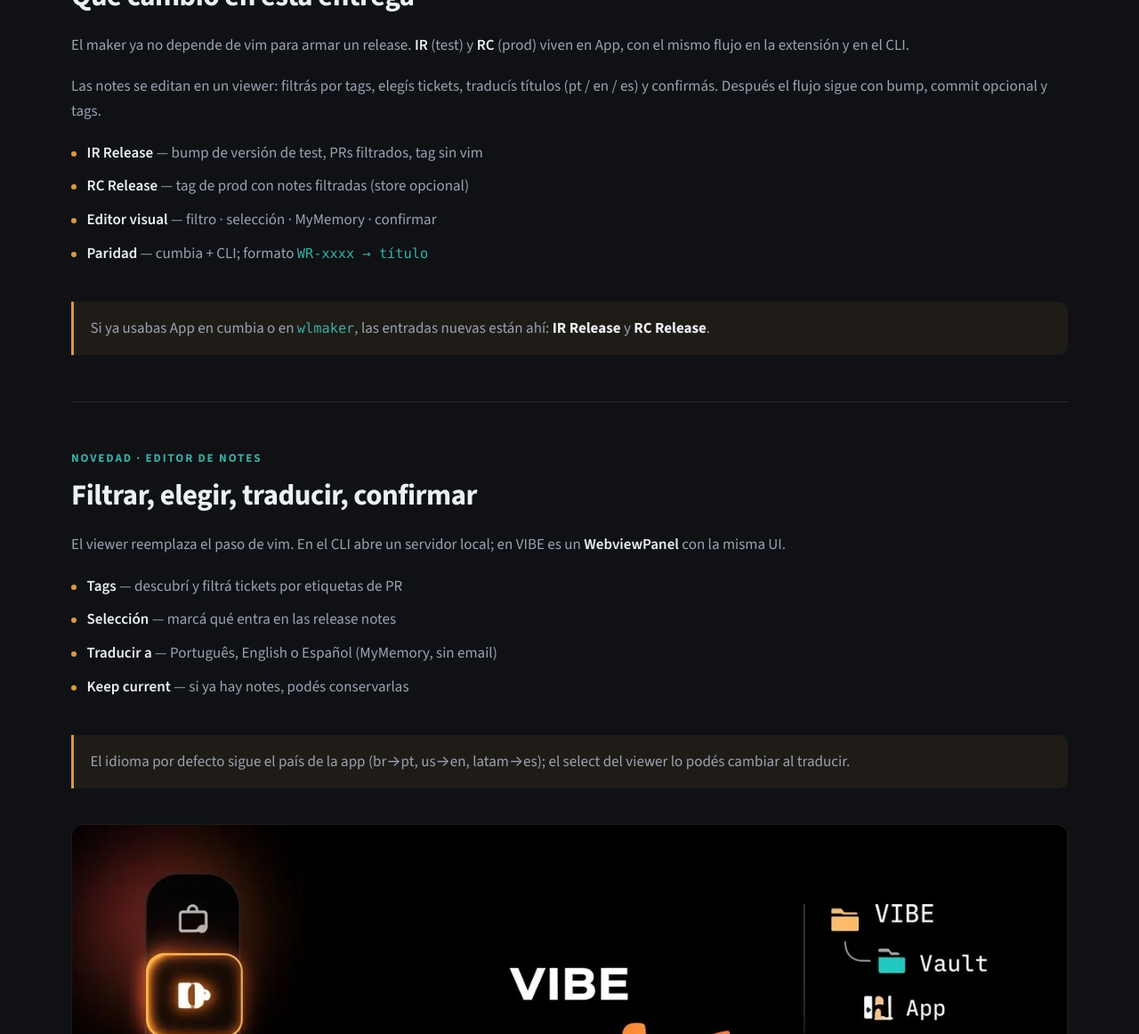
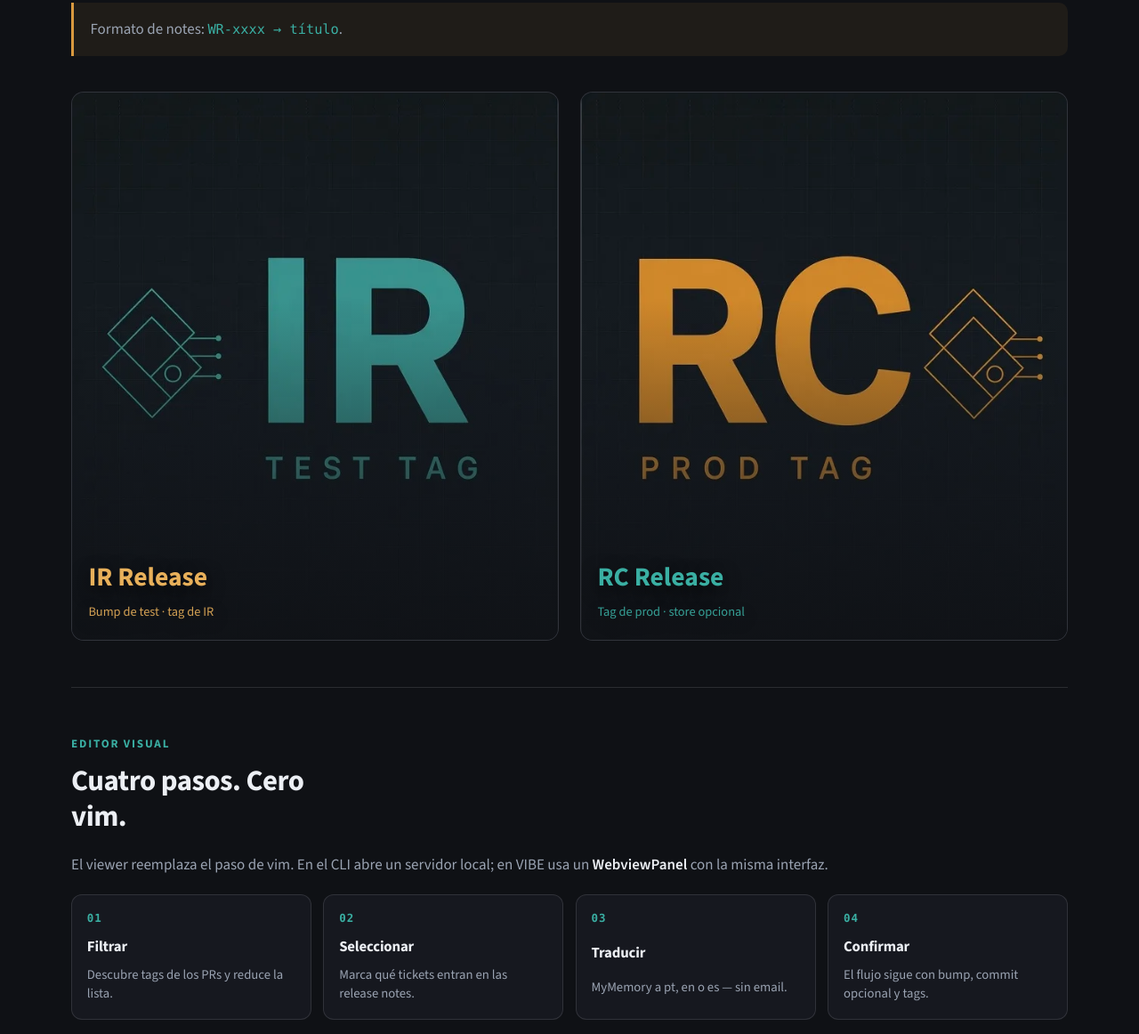
Before and after one commit to MatiasZL/vibe-dist, a plain HTML site: page docs/1.2.0/index.html in a window 1280 px wide. Shown: the part 890-2052 px from the top of the page at 89% size. Drawn offline with nearby package versions, Linux system fonts and the light colour scheme.

Commit message:
docs: publish launch page (1.2.0)

```diff
--- a/docs/1.2.0/app.js
+++ b/docs/1.2.0/app.js
@@ -86,6 +86,19 @@
     </figure>`;
   }
 
+  function renderTimeline(section) {
+    if (!section.timeline || !section.timeline.length) return "";
+    return `<ol class="timeline">${section.timeline
+      .map(
+        (step) => `<li class="timeline-step">
+        <span class="timeline-index">${esc(String(step.n || ""))}</span>
+        <span class="timeline-label">${esc(step.label || "")}</span>
+        <span class="timeline-copy">${step.copy || ""}</span>
+      </li>`
+      )
+      .join("")}</ol>`;
+  }
+
   function renderSection(release, section) {
     if (section.type === "install") {
       return `<section id="${esc(section.id)}">
@@ -104,6 +117,23 @@
           ${renderCodes(section)}
           ${section.hintHtml ? `<p class="hint">${section.hintHtml}</p>` : ""}
           ${renderCtas(section.ctas)}
+        </div>
+      </section>`;
+    }
+
+    if (section.type === "timeline") {
+      return `<section id="${esc(section.id)}" class="release-section release-section--timeline">
+        <div class="section-head">
+          <p class="section-kicker">${esc(section.kicker || "")}</p>
+          <h2 class="section-title">${esc(section.title || "")}</h2>
+        </div>
+        <div class="section-body">
+          ${(section.paragraphs || [])
+            .map((p) => `<p class="section-copy">${p}</p>`)
+            .join("")}
+          ${renderTimeline(section)}
+          ${(section.figures || []).map((f) => renderFigure(release, f)).join("")}
+          ${section.note ? `<p class="note">${section.note}</p>` : ""}
         </div>
       </section>`;
     }
--- a/docs/1.2.0/index.html
+++ b/docs/1.2.0/index.html
@@ -7,7 +7,7 @@
   <meta name="description" content="Blog de mejoras de VIBE (extensión de VS Code) y wlmaker (CLI): qué cambió en cada versión y cómo instalarlo." />
   <meta property="og:title" content="VIBE · Blog de mejoras de la extensión y el CLI" />
   <meta property="og:description" content="Qué mejoró en VIBE 1.2.0 y wlmaker 1.10.0: IR + RC Release con editor visual, filtros, traducción y tags sin vim." />
-  <meta property="og:image" content="vibe-cumbia-studio-duo-og.jpg" />
+  <meta property="og:image" content="vibe-1.2.0-og.jpg" />
   <link rel="preconnect" href="https://fonts.googleapis.com" />
   <link rel="preconnect" href="https://fonts.gstatic.com" crossorigin />
   <link href="https://fonts.googleapis.com/css2?family=Source+Sans+3:wght@400;500;600;700&display=swap" rel="stylesheet" />
--- a/docs/1.2.0/styles.css
+++ b/docs/1.2.0/styles.css
@@ -10,7 +10,7 @@
   --line: rgba(236, 239, 244, 0.12);
   --max: 1120px;
   /* Ancho máximo de los bloques de texto. 100% = usa todo el ancho disponible.
-     Bajalo a ~70ch si en algún momento querés líneas más cortas. */
+     Bájalo a ~70ch si en algún momento quieres líneas más cortas. */
   --measure: 100%;
   --font: "Source Sans 3", "Segoe UI", system-ui, -apple-system, sans-serif;
 }
@@ -490,3 +490,66 @@ figure.shot figcaption {
 .credits strong { color: var(--ink); font-weight: 700; }
 
 .hidden { display: none !important; }
+
+/* ——— 1.2.0: layout propio (timeline + acento teal) ——— */
+body {
+  background:
+    radial-gradient(900px 480px at 12% -10%, rgba(58, 175, 163, 0.12), transparent 55%),
+    radial-gradient(700px 420px at 100% 8%, rgba(217, 153, 63, 0.08), transparent 50%),
+    var(--bg);
+}
+.hero {
+  min-height: 78vh;
+  min-height: 78dvh;
+}
+.hero-kicker { color: var(--teal); }
+.hero h1 em { color: var(--amber-hot); font-style: normal; }
+.release-section--timeline .section-title {
+  max-width: 18ch;
+}
+
+.timeline {
+  list-style: none;
+  display: grid;
+  grid-template-columns: repeat(4, minmax(0, 1fr));
+  gap: 0.85rem;
+  margin: 0 0 2rem;
+  counter-reset: none;
+}
+@media (max-width: 900px) {
+  .timeline { grid-template-columns: 1fr 1fr; }
+}
+@media (max-width: 520px) {
+  .timeline { grid-template-columns: 1fr; }
+}
+.timeline-step {
+  display: grid;
+  gap: 0.45rem;
+  padding: 1rem 1.05rem 1.1rem;
+  border: 1px solid var(--line);
+  border-radius: 12px;
+  background: rgba(23, 26, 33, 0.92);
+  min-height: 100%;
+}
+.timeline-index {
+  font-family: ui-monospace, "SF Mono", Menlo, Consolas, monospace;
+  font-size: 0.78rem;
+  font-weight: 700;
+  letter-spacing: 0.08em;
+  color: var(--teal);
+}
+.timeline-label {
+  font-weight: 700;
+  font-size: 1.05rem;
+  color: var(--ink);
+  letter-spacing: -0.01em;
+}
+.timeline-copy {
+  color: var(--muted);
+  font-size: 0.92rem;
+  line-height: 1.45;
+}
+.doors {
+  margin-top: 1.25rem;
+  margin-bottom: 0.5rem;
+}
--- a/docs/data/releases.js
+++ b/docs/data/releases.js
@@ -5,6 +5,8 @@
  *   · VIBE     — la extensión de VS Code
  *   · wlmaker  — el CLI
  * Cada release es una entrada: qué cambió, dónde, y cómo instalarlo.
+ *
+ * Idioma: español neutro (tú). Sin voseo ni argentinismos.
  *
  * Para agregar una versión nueva:
  *  1. Copia un bloque en RELEASES (arriba = más reciente).
@@ -27,73 +29,106 @@ window.VIBE_LAUNCH = {
       date: "2026-10-13",
       latest: true,
       mediaBase: "",
-      heroImage: "vibe-cumbia-studio-duo.webp",
-      heroAlt: "VIBE: cumbia y Studio",
-      kicker: "Blog de mejoras",
-      headline: "IR y RC Release",
+      heroImage: "vibe-1.2.0-hero.webp",
+      heroAlt: "VIBE 1.2.0 — IR + RC Release",
+      kicker: "Nueva entrega",
+      headline: "Release notes",
       headlineEm: "sin abrir vim",
       lead:
-        "VIBE 1.2.0 y wlmaker 1.10.0 suman IR Release y RC Release: bump, notas con filtro/selección/traducción, y tags — desde cumbia, Studio o la terminal.",
+        "VIBE 1.2.0 y wlmaker 1.10.0 introducen IR Release y RC Release: filtras PRs, eliges tickets, traduces y publicas el tag desde cumbia o la terminal.",
       ctas: [
-        { href: "#resumen", label: "Ver las mejoras", primary: true },
+        { href: "#caminos", label: "Ver IR y RC", primary: true },
         { href: "#instalar", label: "Instalar VIBE", primary: false },
       ],
       sections: [
         {
-          id: "resumen",
-          kicker: "Esta versión · VIBE 1.2.0 + wlmaker 1.10.0",
-          title: "Qué cambió en esta entrega",
+          id: "caminos",
+          kicker: "Dos flujos · App",
+          title: "Elige el camino del release",
           paragraphs: [
-            "El maker ya no depende de vim para armar un release. <strong>IR</strong> (test) y <strong>RC</strong> (prod) viven en App, con el mismo flujo en la extensión y en el CLI.",
-            "Las notes se editan en un viewer: filtrás por tags, elegís tickets, traducís títulos (pt / en / es) y confirmás. Después el flujo sigue con bump, commit opcional y tags.",
+            "Ya no hace falta armar las notes a mano en un editor externo. En <strong>App</strong> tienes dos entradas nuevas, con la misma lógica en la extensión y en el CLI.",
           ],
-          bullets: [
-            "<strong>IR Release</strong> — bump de versión de test, PRs filtrados, tag sin vim",
-            "<strong>RC Release</strong> — tag de prod con notes filtradas (store opcional)",
-            "<strong>Editor visual</strong> — filtro · selección · MyMemory · confirmar",
-            "<strong>Paridad</strong> — cumbia + CLI; formato <code>WR-xxxx → título</code>",
+          doors: [
+            {
+              href: "#flujo",
+              image: "vibe-1.2.0-door-ir.webp",
+              alt: "IR Release",
+              label: "IR Release",
+              sub: "Bump de test · tag de IR",
+            },
+            {
+              href: "#flujo",
+              image: "vibe-1.2.0-door-rc.webp",
+              alt: "RC Release",
+              label: "RC Release",
+              sub: "Tag de prod · store opcional",
+            },
           ],
-          note: "Si ya usabas App en cumbia o en <code>wlmaker</code>, las entradas nuevas están ahí: <strong>IR Release</strong> y <strong>RC Release</strong>.",
+          note: "Formato de notes: <code>WR-xxxx → título</code>.",
         },
         {
-          id: "viewer",
-          kicker: "Novedad · editor de notes",
-          title: "Filtrar, elegir, traducir, confirmar",
+          id: "flujo",
+          type: "timeline",
+          kicker: "Editor visual",
+          title: "Cuatro pasos. Cero vim.",
           paragraphs: [
-            "El viewer reemplaza el paso de vim. En el CLI abre un servidor local; en VIBE es un <strong>WebviewPanel</strong> con la misma UI.",
+            "El viewer reemplaza el paso de vim. En el CLI abre un servidor local; en VIBE usa un <strong>WebviewPanel</strong> con la misma interfaz.",
           ],
-          bullets: [
-            "<strong>Tags</strong> — descubrí y filtrá tickets por etiquetas de PR",
-            "<strong>Selección</strong> — marcá qué entra en las release notes",
-            "<strong>Traducir a</strong> — Português, English o Español (MyMemory, sin email)",
-            "<strong>Keep current</strong> — si ya hay notes, podés conservarlas",
+          timeline: [
+            {
+              n: "01",
+              label: "Filtrar",
+              copy: "Descubre tags de los PRs y reduce la lista.",
+            },
+            {
+              n: "02",
+              label: "Seleccionar",
+              copy: "Marca qué tickets entran en las release notes.",
+            },
+            {
+              n: "03",
+              label: "Traducir",
+              copy: "MyMemory a pt, en o es — sin email.",
+            },
+            {
+              n: "04",
+              label: "Confirmar",
+              copy: "El flujo sigue con bump, commit opcional y tags.",
+            },
           ],
-          note: "El idioma por defecto sigue el país de la app (br→pt, us→en, latam→es); el select del viewer lo podés cambiar al traducir.",
           figures: [
             {
-              image: "vibe-cumbia-banner.webp",
-              alt: "cumbia en VIBE",
-              caption: "App → IR Release / RC Release — misma ruta en cumbia y en el CLI.",
+              image: "vibe-1.2.0-flow.webp",
+              alt: "Flujo del editor de notes",
+              caption: "Filter → Select → Translate → Confirm — el mismo recorrido en cumbia y en el CLI.",
             },
           ],
+          note: "El idioma por defecto sigue el país de la app (br→pt, us→en, latam→es). Puedes cambiarlo en el select <strong>Traducir a</strong>.",
         },
         {
           id: "cli",
           kicker: "CLI · wlmaker 1.10.0",
-          title: "La misma mejora, en la terminal",
+          title: "La misma entrega, en la terminal",
           paragraphs: [
-            "<strong>wlmaker 1.10.0</strong> expone IR y RC en el menú App. Misma lógica de recolección de PRs, bump de <code>version.yaml</code> y git tags.",
+            "<strong>wlmaker 1.10.0</strong> expone IR y RC en el menú App: recolección de PRs, bump de <code>version.yaml</code> y git tags con la misma lógica que VIBE.",
           ],
           bullets: [
             "Instala con <code>pnpm add -g wlmaker@latest</code>",
-            "Abrí <code>wlmaker</code> → App → IR Release | RC Release",
+            "Abre <code>wlmaker</code> → App → IR Release | RC Release",
+          ],
+          figures: [
+            {
+              image: "vibe-1.2.0-cli.webp",
+              alt: "wlmaker 1.10.0",
+              caption: "wlmaker 1.10.0 — IR y RC Release también desde la terminal.",
+            },
           ],
         },
         {
           id: "instalar",
           type: "install",
           kicker: "Instalación",
-          title: "Actualizate ahora",
+          title: "Actualiza ahora",
           paragraphs: [
             "El código fuente sigue siendo privado. Los builds se publican en <strong>MatiasZL/vibe-dist</strong>.",
           ],
@@ -299,7 +334,7 @@ code --install-extension ./vibe.vsix --force`,
           id: "instalar",
           type: "install",
           kicker: "Instalación",
-          title: "Actualizate ahora",
+          title: "Actualiza ahora",
           paragraphs: [
             "El código fuente sigue siendo privado. El equipo <strong>no necesita</strong> acceso al monorepo. Los builds se publican en el repositorio público de assets <strong>MatiasZL/vibe-dist</strong>.",
           ],
```
Also changed, not shown: docs/1.2.0/vibe-1.2.0-cli.webp (added), docs/1.2.0/vibe-1.2.0-door-ir.webp (added), docs/1.2.0/vibe-1.2.0-door-rc.webp (added), docs/1.2.0/vibe-1.2.0-flow.webp (added), docs/1.2.0/vibe-1.2.0-hero.webp (added), docs/1.2.0/vibe-1.2.0-ir-rc.webp (added), docs/1.2.0/vibe-1.2.0-og.jpg (added), docs/1.2.0/vibe-cumbia-banner.webp (deleted), docs/1.2.0/vibe-cumbia-studio-duo-og.jpg (deleted), docs/1.2.0/vibe-cumbia-studio-duo.webp (deleted), 1 other file.
